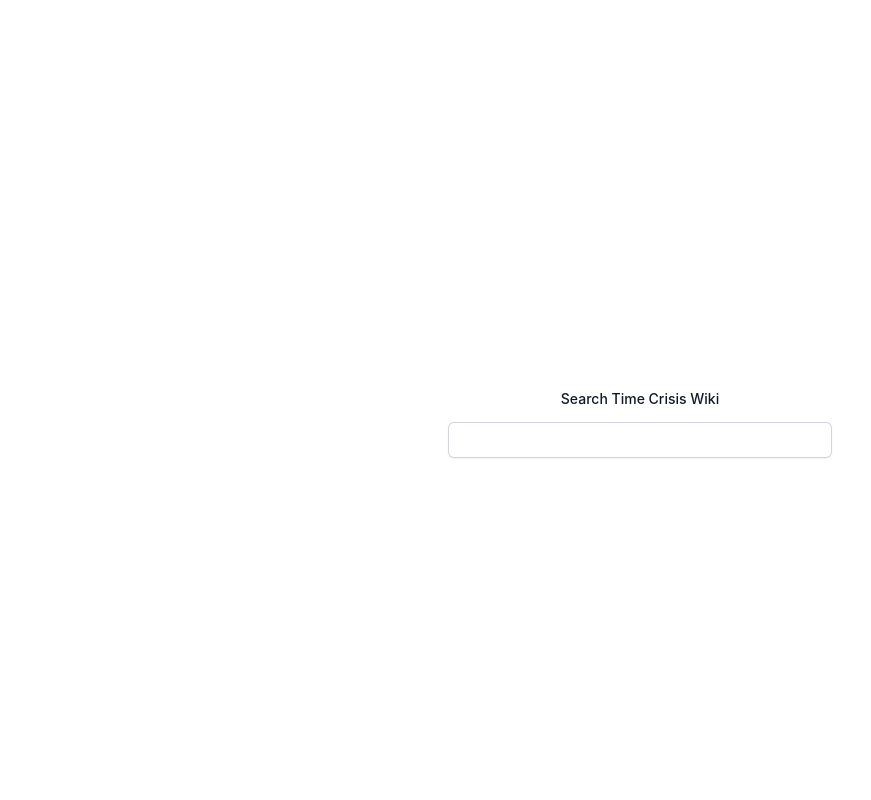
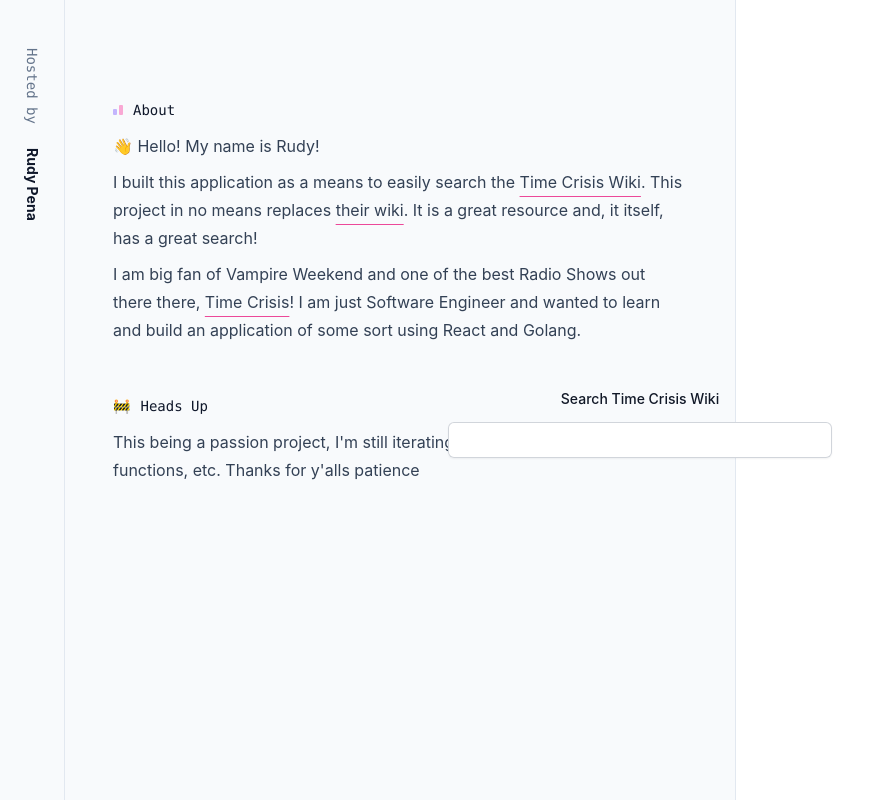
Before and after one commit to rudypenajr/tc-api, a React (Create React App) app in the folder frontend/: page / in a window 1280 px wide. Shown: the whole page, without its empty margins (0-871 px from the left). Built offline with nearby package versions, Linux system fonts and the light colour scheme.

Commit message:
feat(frontend): new design, hostedBy, about

```diff
--- a/frontend/src/App.tsx
+++ b/frontend/src/App.tsx
@@ -5,11 +5,13 @@
 
 import "./App.css";
 import Article from "./Article";
+import Layout from "./Layout";
 
 function App() {
   const [data, setData] = useState<Episode[]>([]);
 
   return (
+    <Layout>
       <div className="App">
         <main
           className={`min-h-screen flex flex-col items-center justify-center`}
@@ -21,8 +23,6 @@
           >
             <Input hasResults={data.length > 0} setData={setData} />
           </div>
-
-        {/* {JSON.stringify(data)} */}
 
           {data.length > 0 && (
             <div className="md:w-2/4">
@@ -46,6 +46,7 @@
           )}
         </main>
       </div>
+    </Layout>
   );
 }
 
--- /dev/null
+++ b/frontend/src/Layout.tsx
@@ -0,0 +1,18 @@
+import React, { FC, ReactNode } from "react";
+import HostedByComponent from "./components/layout/HostedByComponent";
+import AboutComponent from "./components/layout/AboutComponent";
+
+export const Layout: FC<{ children: ReactNode }> = ({ children }) => {
+  return (
+    <div className="w-full">
+      <header className="bg-slate-50 lg:fixed lg:inset-y-0 lg:left-0 lg:flex lg:w-112 lg:items-start lg:overflow-y-auto xl:w-120">
+        <HostedByComponent />
+        <AboutComponent />
+      </header>
+
+      {children}
+    </div>
+  );
+};
+
+export default Layout;
--- /dev/null
+++ b/frontend/src/components/layout/AboutComponent.tsx
@@ -0,0 +1,82 @@
+import React from "react";
+
+export const AboutComponent = () => {
+  return (
+    <div className="relative z-10 mx-auto px-4 pb-4 pt-10 sm:px-6 md:max-w-2xl md:px-4 lg:min-h-full lg:flex-auto lg:border-x lg:border-slate-200 lg:px-8 lg:py-12 xl:px-12">
+      <section className="mt-12 hidden lg:block">
+        <h2 className="flex items-center font-mono text-sm font-medium leading-7 text-slate-900">
+          <svg aria-hidden="true" viewBox="0 0 10 10" className="h-2.5 w-2.5">
+            <path
+              d="M0 5a1 1 0 0 1 1-1h2a1 1 0 0 1 1 1v4a1 1 0 0 1-1 1H1a1 1 0 0 1-1-1V5Z"
+              className="fill-violet-300"
+            ></path>
+            <path
+              d="M6 1a1 1 0 0 1 1-1h2a1 1 0 0 1 1 1v8a1 1 0 0 1-1 1H7a1 1 0 0 1-1-1V1Z"
+              className="fill-pink-300"
+            ></path>
+          </svg>
+          <span className="ml-2.5">About</span>
+        </h2>
+        <p className="mt-2 text-base leading-7 text-slate-700 lg:line-clamp-4">
+          👋 Hello! My name is Rudy!
+        </p>
+        <p className="mt-2 text-base leading-7 text-slate-700 lg:line-clamp-4">
+          I built this application as a means to easily search the{" "}
+          <a
+            title="Link to Time Crisis Wiki"
+            className="underline-offset-8 underline decoration-pink-500"
+            href="https://the-time-crisis-universe.fandom.com/wiki/The_Time_Crisis_Universe_Wiki"
+          >
+            Time Crisis Wiki
+          </a>
+          . This project in no means replaces{" "}
+          <a
+            title="Link to Time Crisis Wiki"
+            className="underline-offset-8 underline decoration-pink-500"
+            href="https://the-time-crisis-universe.fandom.com/wiki/The_Time_Crisis_Universe_Wiki"
+          >
+            their wiki
+          </a>
+          . It is a great resource and, it itself, has a great search!
+        </p>
+
+        <p className="mt-2 text-base leading-7 text-slate-700 lg:line-clamp-4">
+          I am big fan of Vampire Weekend and one of the best Radio Shows out
+          there there,{" "}
+          <a
+            title="Link to Time Crisis on Apple Music"
+            className="underline-offset-8 underline decoration-pink-500"
+            href="https://music.apple.com/us/curator/time-crisis/993269786"
+          >
+            Time Crisis
+          </a>
+          ! I am just Software Engineer and wanted to learn and build an
+          application of some sort using React and Golang.
+        </p>
+
+        <p></p>
+
+        {/* <button
+              type="button"
+              className="mt-2 hidden text-sm font-bold leading-6 text-pink-500 hover:text-pink-700 active:text-pink-900 lg:inline-block"
+            >
+              Show more
+            </button> */}
+      </section>
+
+      <section className="mt-12 hidden lg:block">
+        <h2 className="flex items-center font-mono text-sm font-medium leading-7 text-slate-900">
+          🚧
+          <span className="ml-2.5">Heads Up</span>
+        </h2>
+
+        <p className="mt-2 text-base leading-7 text-slate-700 lg:line-clamp-4">
+          This being a passion project, I'm still iterating on the UI, how
+          search functions, etc. Thanks for y'alls patience
+        </p>
+      </section>
+    </div>
+  );
+};
+
+export default AboutComponent;
--- /dev/null
+++ b/frontend/src/components/layout/HostedByComponent.tsx
@@ -0,0 +1,16 @@
+import React from "react";
+
+export const HostedByComponent = () => {
+  return (
+    <div className="hidden lg:sticky lg:top-0 lg:flex lg:w-16 lg:flex-none lg:items-center lg:whitespace-nowrap lg:py-12 lg:text-sm lg:leading-7 lg:[writing-mode:vertical-rl]">
+      <span className="font-mono text-slate-500">Hosted by</span>
+
+      <span className="mt-6 flex gap-6 font-bold text-slate-900">
+        Rudy Pena
+        {/* <span aria-hidden="true" className="text-slate-400">/</span>Wes Mantooth */}
+      </span>
+    </div>
+  );
+};
+
+export default HostedByComponent;
```
Also changed, not shown: 1 other file (tests, documents, lock files or other folders). Lines whose indentation alone changed are shown as unchanged.
